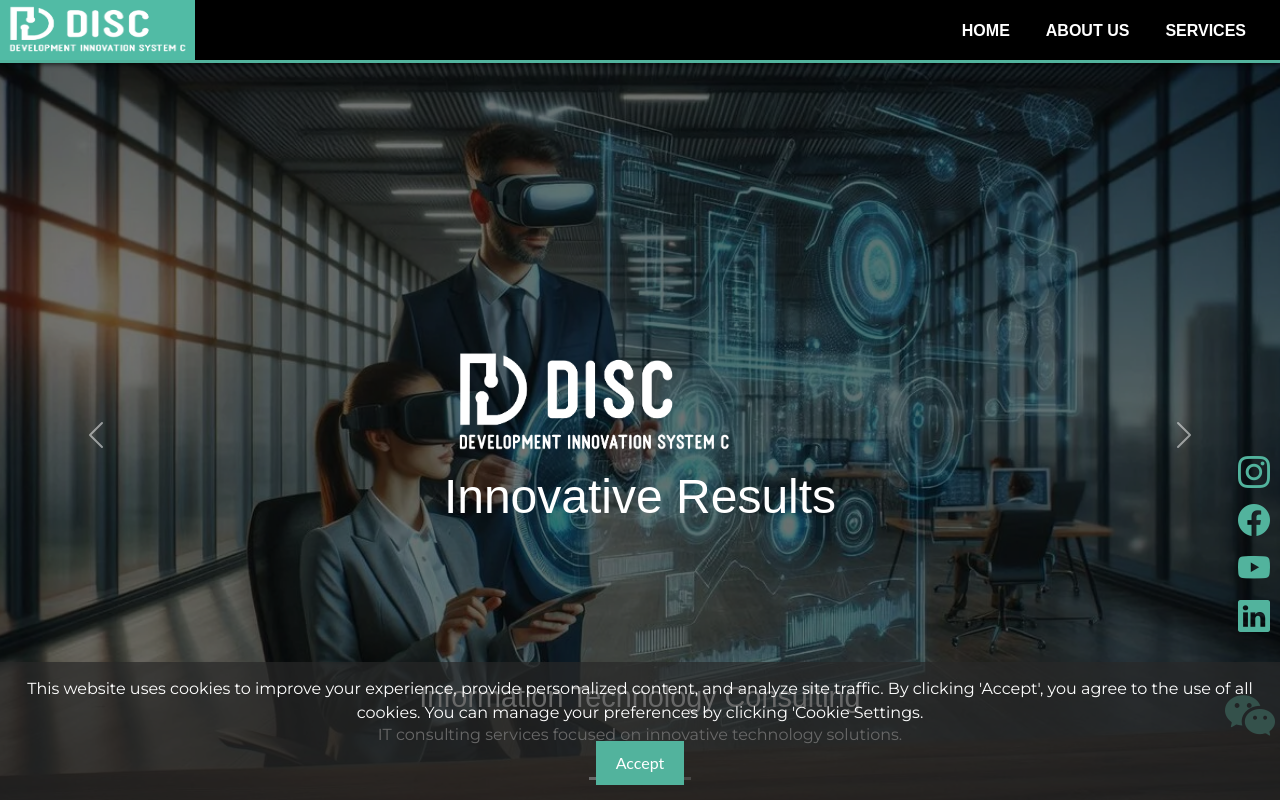
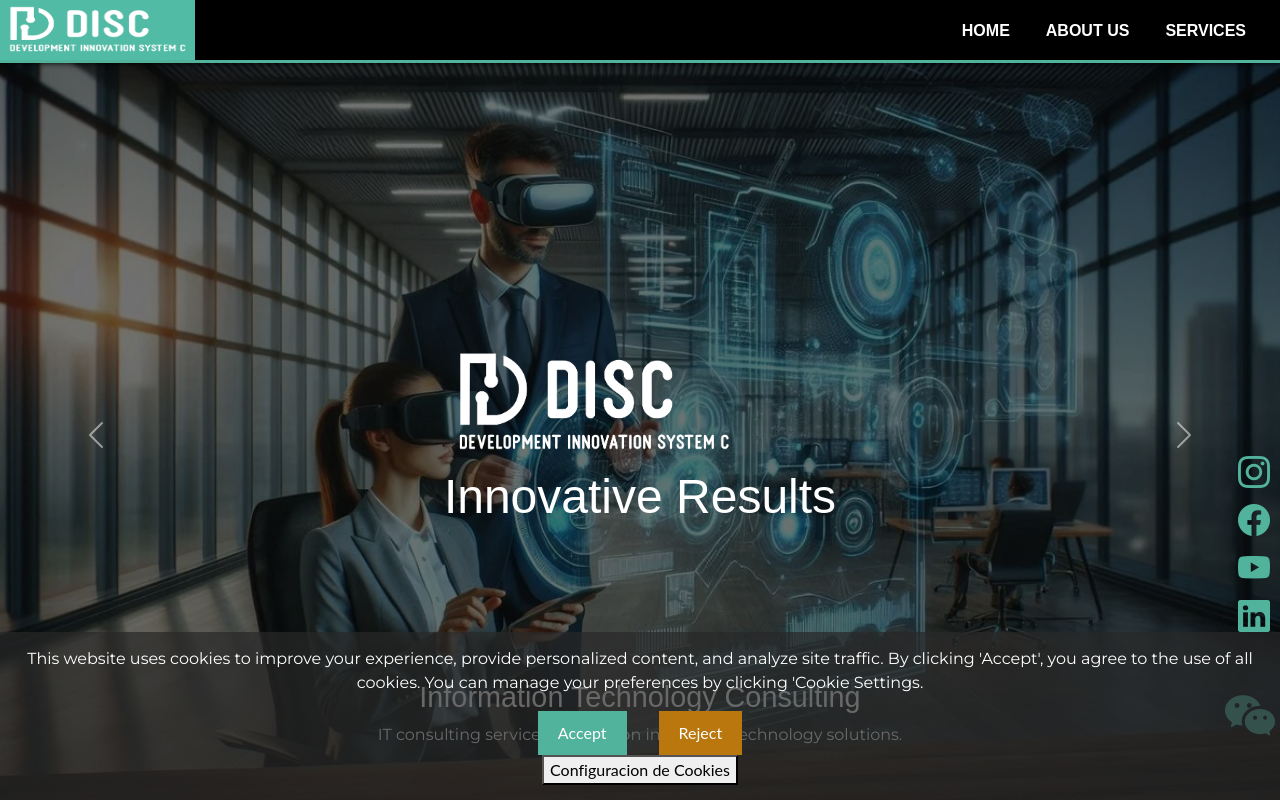
Before and after one commit to Disc-Colombia/Frontend_Disc, a React (Vite) app: page / in a window 1280 px wide. Shown: the top 800 px of the page. Built offline with nearby package versions, Linux system fonts and the light colour scheme.

Commit message:
botones para el manejo de cookies

```diff
--- a/src/components/CookiesComponent.tsx
+++ b/src/components/CookiesComponent.tsx
@@ -21,10 +21,16 @@ export const CookiesComponent = ({ isVisible, setIsVisible }: CookiesProps) => {
   }, [setIsVisible]);
 
   const handleAccept = () => {
+
     Cookies.set("cookiesAccepted", "true", { expires: 365 });
-
     setIsVisible(true);
     if (!isVisible) return null;
+  };
+  const rejectCookies = () => {
+    console.log("Cookies Rechazadas")
+    Cookies.remove('cookiesConsent');
+    setIsVisible(true);
+    // Aquí puedes eliminar cookies opcionales o evitar que se carguen scripts
   };
   return (
     <div className="cookie-banner">
@@ -34,7 +40,11 @@ export const CookiesComponent = ({ isVisible, setIsVisible }: CookiesProps) => {
           you agree to the use of all cookies. You can manage your preferences by
           clicking 'Cookie Settings.
       </p>
-      <button onClick={handleAccept}>Accept</button>
+      <button className="aceptcookies" value="acept" onClick={handleAccept}>Accept</button>
+      <button className="rejectcookies" value="reject" onClick={rejectCookies}>Reject</button>
+      <div>
+      <button className="configuraton_cookies"> Configuracion de Cookies</button>
+      </div>
     </div>
   );
 };
--- a/src/styles/colores.css
+++ b/src/styles/colores.css
@@ -13,5 +13,6 @@
   --MoradoOscuro: #461d2d;
   --montserrat-font-family: "Montserrat", sans-serif;
   --font-makina: 'Kohne Makina', sans-serif;
+  --Yelow:#b9770e ;
 
 }
--- a/src/styles/cookies.css
+++ b/src/styles/cookies.css
@@ -15,14 +15,35 @@
     font-weight: 400;
   }
 
-  .cookie-banner button {
+  /* .cookie-banner button {
     background-color:var(--LogoBackground);
     color: var(--White);
     border: none;
     padding: 10px 20px;
     cursor: pointer;
+  } */
+  .aceptcookies{
+    background-color:var(--LogoBackground);
+    color: var(--White);
+    border: none;
+    padding: 10px 20px;
+    cursor: pointer;
+    gap: 2rem;
+  }
+  .rejectcookies{
+    background-color:var(--Yelow);
+    color: var(--White);
+    border: none;
+    padding: 10px 20px;
+    cursor: pointer;
+    gap: 2rem;
+    margin-left: 2rem;
   }
 
-  .cookie-banner button:hover {
+  .aceptcookies:hover {
     background-color:var(--LogoBackground)
   }
+
+  .aceptcookies:hover {
+    background-color:var(--Yelow)
+  }
```
Also changed, not shown: src/styles/floatingButtons.css (+6 -5 lines).
